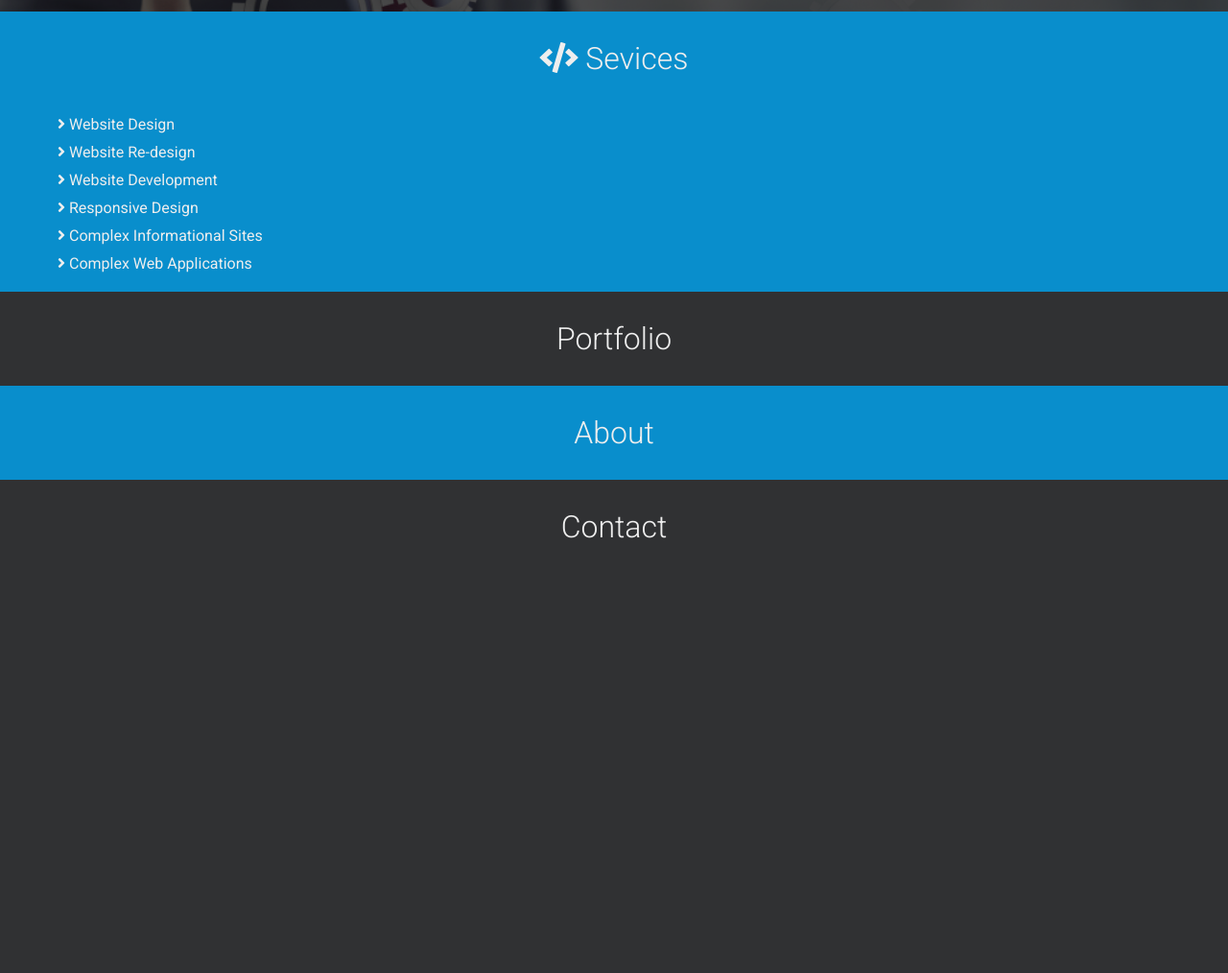
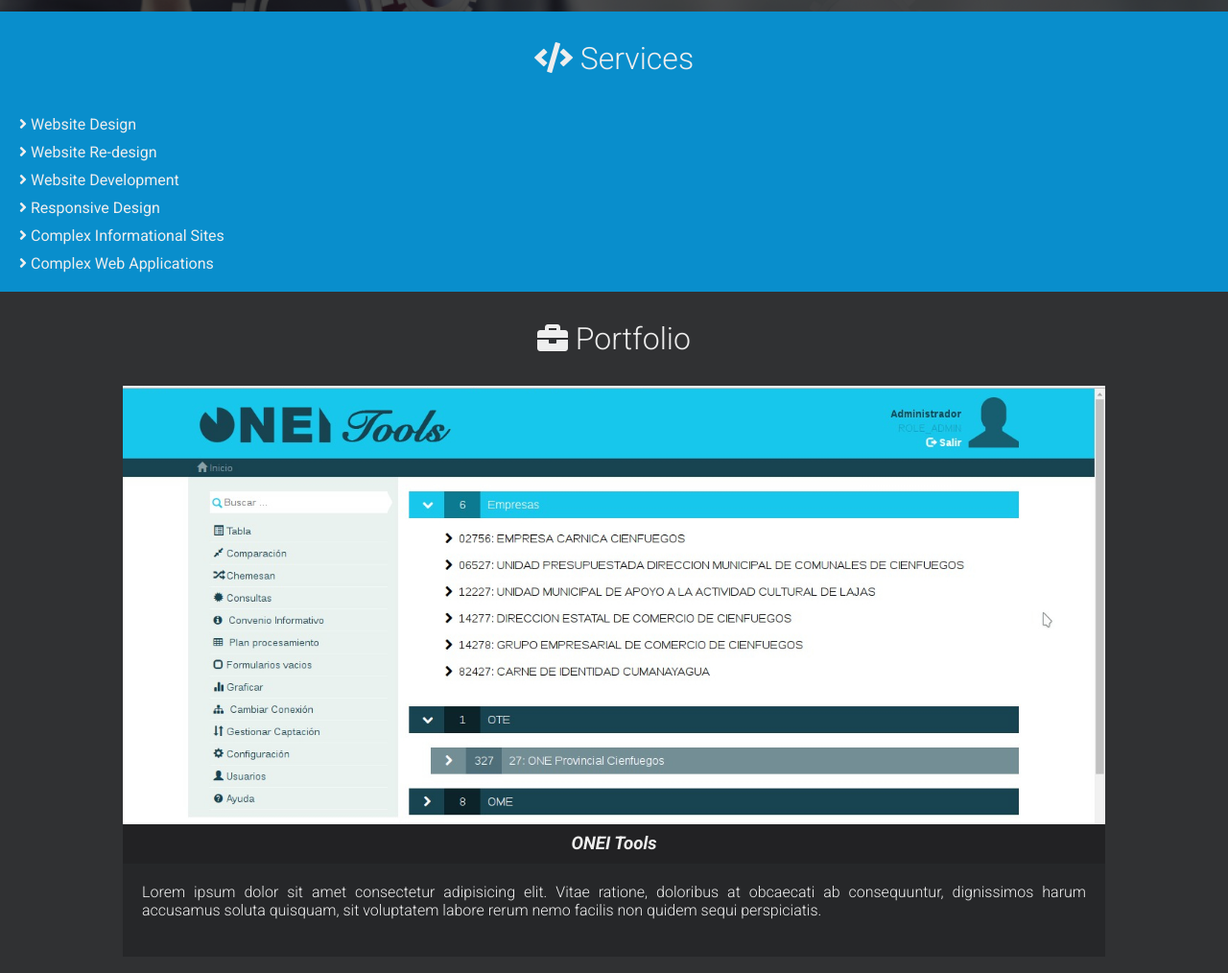
Before and after one commit to leosbelpoll/leosbelpoll.github.io, a website: page index.html in a window 1280 px wide. Shown: the part 258-1272 px from the top of the page at 96% size. Before the commit the page ends 856 px from the top, so only its background shows below. Drawn offline with Linux system fonts and the light colour scheme.

Commit message:
section de portfolio Moviles

```diff
--- a/index.html
+++ b/index.html
@@ -27,13 +27,12 @@
             <li><a href="#">Contact</a></li>
         </ul>
     </nav>     -->
-    <section>
+    <section class="services">
         <h2>
             <i class="fas fa-code"></i>
-            <!-- <br/> -->
-            Sevices
+            Services
         </h2>
-        <ul class="services">
+        <ul>
             <li><i class="fas fa-angle-right"></i> Website Design</li>
             <li><i class="fas fa-angle-right"></i> Website Re-design</li>
             <li><i class="fas fa-angle-right"></i> Website Development</li>
@@ -42,14 +41,44 @@
             <li><i class="fas fa-angle-right"></i> Complex Web Applications</li>
         </ul>
     </section>
-    <section>
-        <h2>Portfolio</h2>
+    <section class="portfolio">
+        <h2><i class="fas fa-briefcase"></i> Portfolio</h2>
+
+        <div class="project">
+            <img src="/dist/img/portfolio/onei.jpg" alt="ONEI Tools">
+            <h3>ONEI Tools</h3>
+            <div class="project-description">
+                <p>
+                    Lorem ipsum dolor sit amet consectetur adipisicing elit. Vitae ratione, doloribus at obcaecati ab consequuntur, dignissimos harum accusamus soluta quisquam, sit voluptatem labore rerum nemo facilis non quidem sequi perspiciatis.
+                </p>
+                <br/>
+                <!-- <ul>
+                    <li><i class="fas fa-angle-right"></i> technology 1</li>
+                    <li><i class="fas fa-angle-right"></i> technology 2</li>
+                    <li><i class="fas fa-angle-right"></i> technology 3</li>
+                    <li><i class="fas fa-angle-right"></i> technology 4</li>
+                </ul> -->
+            </div>
+        </div>
+
+        <div class="project">
+            <img src="/dist/img/portfolio/studio.jpg" alt="Photography Studio">
+            <h3>Photography Studio</h3>
+            <div class="project-description">
+                <p>
+                    Lorem ipsum dolor sit amet consectetur adipisicing sit voluptatem labore rerum nemo facilis non quidem sequi perspiciatis.
+                </p>
+                <br/>
+            </div>
+        </div>
+
+
     </section>
     <section>
-            <h2>About</h2>
+            <h2><i class="fas fa-user"></i> About</h2>
     </section>
     <section>
-            <h2>Contact</h2>
+            <h2><i class="fas fa-envelope"></i> Contact</h2>
     </section>
 </body>
 </html>
--- a/src/scss/style.scss
+++ b/src/scss/style.scss
@@ -122,11 +122,53 @@ section{
 
 }
 
-ul.services{
-    margin: 0px 20px 20px 20px;
-    list-style: none;
+section.services{
+    ul{
+        margin: 0px 20px 20px 20px;
 
-    li{
-        margin-top: 10px;
+        li{
+            margin-top: 10px;
+        }
+    }
+
+}
+
+section.portfolio{
+    div.project{
+        width: 80%;
+        margin: auto;
+        margin-bottom: 20px;
+
+
+        img{
+            width: 100%;
+        }
+
+        h3{
+            margin: -5px 0 0 0;
+            padding: 10px;
+            background: rgba(black, .3);
+            text-align: center;
+            font-style: italic;
+        }
+
+        div.project-description{
+            background: rgba(black, .2);
+            font-weight: 300;
+            padding: 20px;
+
+            p{
+                margin: 0;
+                text-align: justify;
+                justify-content: start;
+            }
+        }
+
     }
 }
+
+ul{
+    list-style: none;
+    margin: 0;
+    padding: 0;
+}
```
Also changed, not shown: dist/css/style.min.css, dist/img/portfolio/odette-logo.png (added), dist/img/portfolio/onei.jpg (added), dist/img/portfolio/studio.jpg (added).
